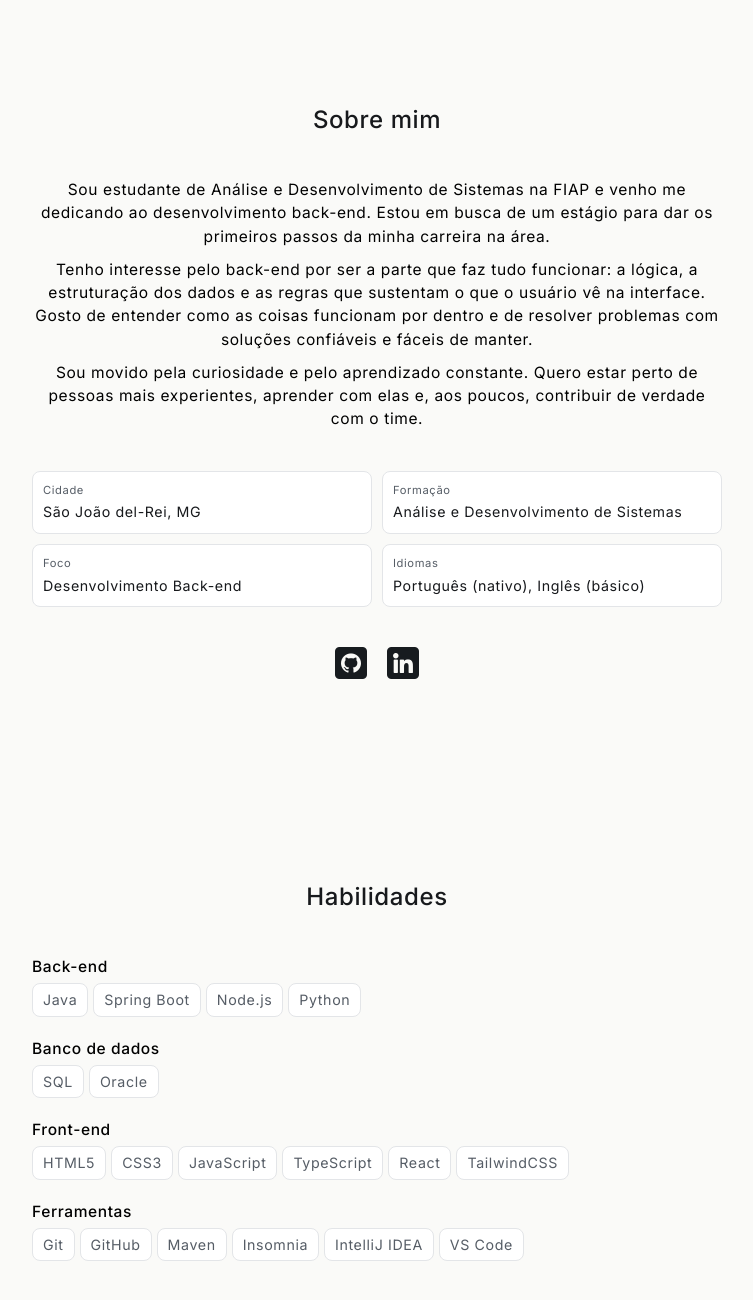
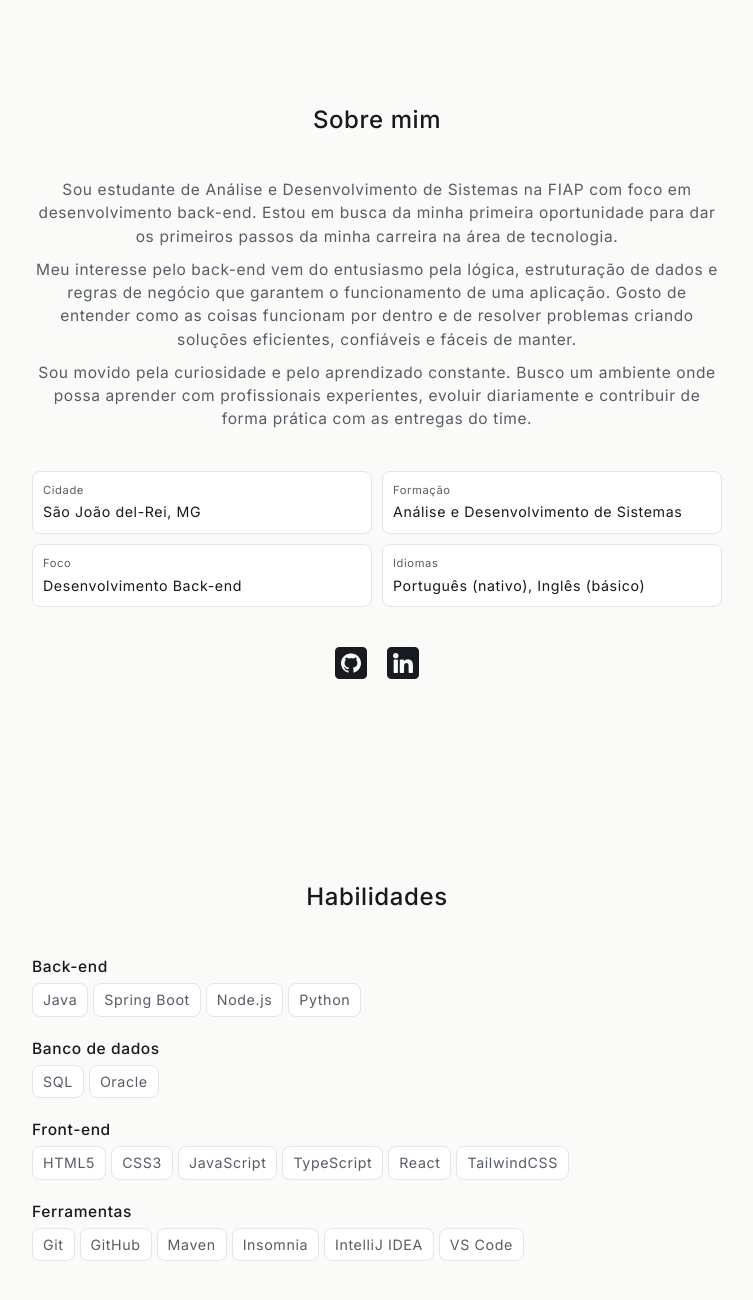
Before and after one commit to alcamarano/portfolio, a website: page index.html in a window 1280 px wide. Shown: the part 798-2098 px from the top of the page, without its empty margins (263-1016 px from the left). Drawn offline with Linux system fonts and the light colour scheme.

Commit message:
docs(hero, about-me): atualiza textos do hero e secao sobre

```diff
--- a/index.html
+++ b/index.html
@@ -50,7 +50,7 @@
                     <h1 class="text-text-primary-light dark:text-text-primary-dark">Augusto Lima Camarano</h1>
                     <h2 class="text-accent">Desenvolvedor Back-end</h2>
                     <p class="text-text-secondary-light dark:text-text-secondary-dark">
-                        Construindo a lógica por trás de sistemas eficientes. Estudante de Análise e Desenvolvimento de Sistemas na FIAP em busca da primeira oportunidade para transformar aprendizado em soluções no dia a dia.
+                        Estudante de Análise e Desenvolvimento de Sistemas na FIAP com foco em Back-end. Construo a lógica por trás de sistemas eficientes e busco minha primeira oportunidade para transformar aprendizado em soluções reais.
                     </p>
                     <div class="hero__buttons">
                         <a href="#about-me" class="text-text-primary-dark bg-accent">Sobre mim</a>
@@ -72,14 +72,14 @@
             <section id="about-me" class="main__section main__section--spaced about">
                 <h3 class="text-text-primary-light dark:text-text-primary-dark">Sobre mim</h3>
                 <div class="about__text">
-                    <p class="about__paragraph">
-                        Sou estudante de Análise e Desenvolvimento de Sistemas na FIAP e venho me dedicando ao desenvolvimento back-end. Estou em busca de um estágio para dar os primeiros passos da minha carreira na área.
+                    <p class="about__paragraph text-text-secondary-light dark:text-text-secondary-dark">
+                        Sou estudante de Análise e Desenvolvimento de Sistemas na FIAP com foco em desenvolvimento back-end. Estou em busca da minha primeira oportunidade para dar os primeiros passos da minha carreira na área de tecnologia.
                     </p>
-                    <p class="about__paragraph">
-                        Tenho interesse pelo back-end por ser a parte que faz tudo funcionar: a lógica, a estruturação dos dados e as regras que sustentam o que o usuário vê na interface. Gosto de entender como as coisas funcionam por dentro e de resolver problemas com soluções confiáveis e fáceis de manter.
+                    <p class="about__paragraph text-text-secondary-light dark:text-text-secondary-dark">
+                        Meu interesse pelo back-end vem do entusiasmo pela lógica, estruturação de dados e regras de negócio que garantem o funcionamento de uma aplicação. Gosto de entender como as coisas funcionam por dentro e de resolver problemas criando soluções eficientes, confiáveis e fáceis de manter.
                     </p>
-                    <p class="about__paragraph">
-                        Sou movido pela curiosidade e pelo aprendizado constante. Quero estar perto de pessoas mais experientes, aprender com elas e, aos poucos, contribuir de verdade com o time.
+                    <p class="about__paragraph text-text-secondary-light dark:text-text-secondary-dark">
+                        Sou movido pela curiosidade e pelo aprendizado constante. Busco um ambiente onde possa aprender com profissionais experientes, evoluir diariamente e contribuir de forma prática com as entregas do time.
                     </p>
                 </div>
                 <dl class="about__list">
@@ -116,7 +116,7 @@
                 <h3 class="text-text-primary-light dark:text-text-primary-dark">Habilidades</h3>
                 <div class="skills__list">
                     <div class="skills__item">
-                        <h4>Back-end</h4>
+                        <h4 class="text-text-primary-light dark:text-text-primary-dark">Back-end</h4>
                         <ol class="text-text-secondary-light dark:text-text-secondary-dark">
                             <li class="bg-surface-light dark:bg-surface-dark border border-border-light dark:border-border-dark">Java</li>
                             <li class="bg-surface-light dark:bg-surface-dark border border-border-light dark:border-border-dark">Spring Boot</li>
@@ -125,14 +125,14 @@
                         </ol>
                     </div>
                     <div class="skills__item">
-                        <h4>Banco de dados</h4>
+                        <h4 class="text-text-primary-light dark:text-text-primary-dark">Banco de dados</h4>
                         <ol class="text-text-secondary-light dark:text-text-secondary-dark">
                             <li class="bg-surface-light dark:bg-surface-dark border border-border-light dark:border-border-dark">SQL</li>
                             <li class="bg-surface-light dark:bg-surface-dark border border-border-light dark:border-border-dark">Oracle</li>
                         </ol>
                     </div>
                     <div class="skills__item">
-                        <h4>Front-end</h4>
+                        <h4 class="text-text-primary-light dark:text-text-primary-dark">Front-end</h4>
                         <ol class="text-text-secondary-light dark:text-text-secondary-dark">
                             <li class="bg-surface-light dark:bg-surface-dark border border-border-light dark:border-border-dark">HTML5</li>
                             <li class="bg-surface-light dark:bg-surface-dark border border-border-light dark:border-border-dark">CSS3</li>
@@ -143,7 +143,7 @@
                         </ol>
                     </div>
                     <div class="skills__item">
-                        <h4>Ferramentas</h4>
+                        <h4 class="text-text-primary-light dark:text-text-primary-dark">Ferramentas</h4>
                         <ol class="text-text-secondary-light dark:text-text-secondary-dark">
                             <li class="bg-surface-light dark:bg-surface-dark border border-border-light dark:border-border-dark">Git</li>
                             <li class="bg-surface-light dark:bg-surface-dark border border-border-light dark:border-border-dark">GitHub</li>
```
